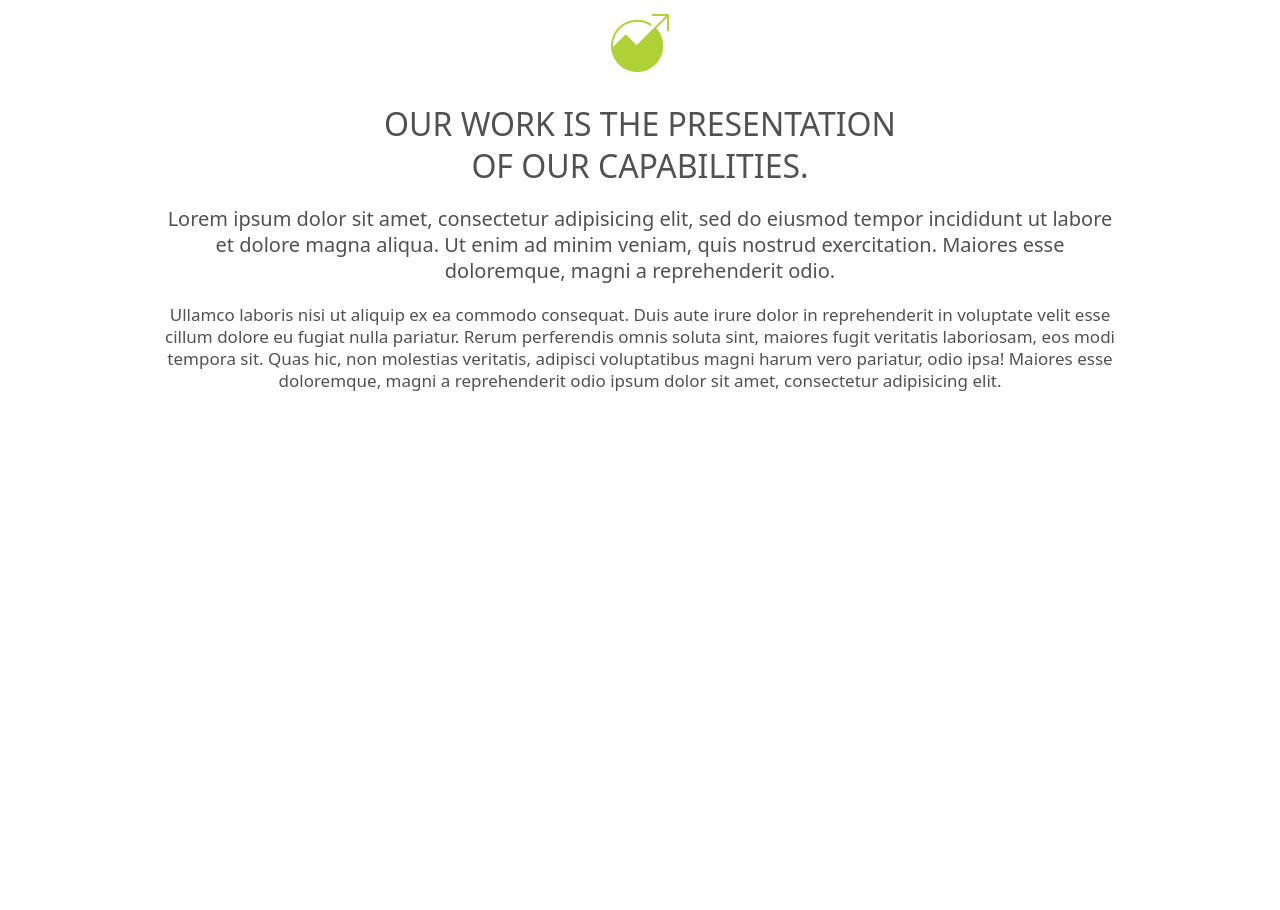
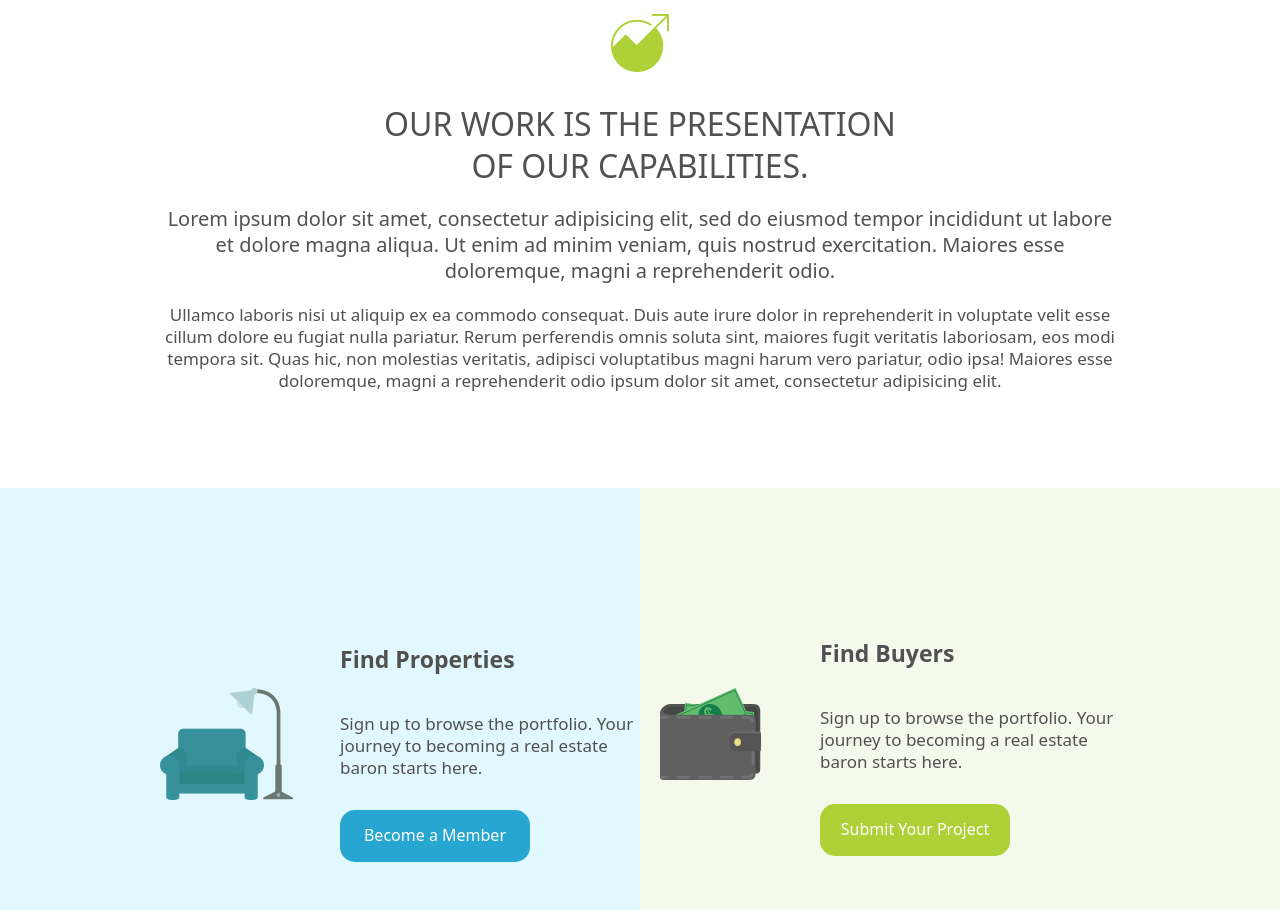
Before and after one commit to AzamatZhamankulov/project_iCrowdMe, a plain HTML site: page index.html in a window 1280 px wide. Shown: the part 721-1631 px from the top of the page. Before the commit the page ends 1131 px from the top, so only its background shows below. Drawn offline with Linux system fonts and the light colour scheme.

Commit message:
added colored  blocks

```diff
--- a/css/style.css
+++ b/css/style.css
@@ -86,6 +86,7 @@ body {
 
 main {
   text-align: center;
+  margin-bottom: 95px;
 }
 
 .icon_ourWork {
@@ -94,6 +95,16 @@ main {
   margin-bottom: 20px;
   background: url('/images/icon_ourWork.png') 50% 50% no-repeat;
 }
+
+/* .title_icon::before {
+  content: "";
+  display: inline-block;
+  height: 80px;
+  width: 80px;
+  margin-top: 40px;
+  margin-bottom: 20px;
+  background: url('/images/icon_ourWork.png') 50% 50% no-repeat;
+} */
 
 .main_title {
   font-size: 32px;
@@ -106,3 +117,72 @@ main {
 .main_descr_small {
   font-size: 17px;
 }
+
+.blocks_wrapper {
+  background: linear-gradient(to right, #e2f8ff 0%, #e2f8ff 50%, #f5f9eb 50%, #f5f9eb 100%);
+}
+
+.blocks {
+  display: flex;
+  align-items: flex-start;
+}
+
+.block {
+  flex-basis: 50%;
+  padding-left: 180px;
+}
+
+.block_title {
+  font-size: 23px;
+  font-weight: bold;
+}
+
+.block_descr {
+  font-size: 17px;
+  font-weight: normal;
+}
+
+.btn {
+  display: block;
+  width: 190px;
+  height: 52px;
+  border-radius: 15px;
+  text-decoration: none;
+  text-align: center;
+  color: #fff;
+  font-size: 16px;
+  font-weight: normal;
+  margin: 30px 0 48px 0;
+  align-content: center;
+
+}
+
+.block_btn_member {
+  background-color: #26a6d1;
+}
+
+.block_btn_submit {
+  background-color: #add136;
+}
+
+.properties::before {
+  content: "";
+  display: inline-block;
+  min-width: 134px;
+  height: 113px;
+  background: url('/images/img_sofa_lamp.png') 0 0 no-repeat;
+  position: relative;
+  left: -180px;
+  top: 200px;
+}
+
+.buyers::before {
+  content: "";
+  display: block;
+  min-width: 134px;
+  height: 113px;
+  background: url('/images/img_wallet.png') 0 0 no-repeat;
+  position: relative;
+  left: -160px;
+  top: 200px;
+}
--- a/index.html
+++ b/index.html
@@ -46,7 +46,7 @@
     <main>
       <div class="container">
         <div class="icon_ourWork"></div>
-        <h5 class="main_title">Our work is the presentation</h5>
+        <h5 class="main_title title_icon">Our work is the presentation</h5>
         <h5 class="main_title">of our capabilities.</h5>
         <p class="main_descr">
           Lorem ipsum dolor sit amet, consectetur adipisicing elit, sed do
@@ -65,9 +65,26 @@
         </p>
       </div>
     </main>
-    <section class="blocks">
-      <div class="block-1"></div>
-      <div class="block-1"></div>
-    </section>
+    <div class="blocks_wrapper">
+      <div class="container blocks">
+        <div class="block properties">
+          <h5 class="block_title">Find Properties</h5>
+          <p class="block_descr">
+            Sign up to browse the portfolio. Your journey to becoming a real
+            estate baron starts here.
+          </p>
+          <a href="#" class="btn block_btn_member">Become a Member</a>
+        </div>
+        <div class="block buyers">
+          <h5 class="block_title">Find Buyers</h5>
+          <p class="block_descr">
+            Sign up to browse the portfolio. Your journey to becoming a real
+            estate baron starts here.
+          </p>
+          <a href="#" class="btn block_btn_submit">Submit Your Project</a>
+        </div>
+      </div>
+    </div>
+    <section class="projects"></section>
   </body>
 </html>
```
